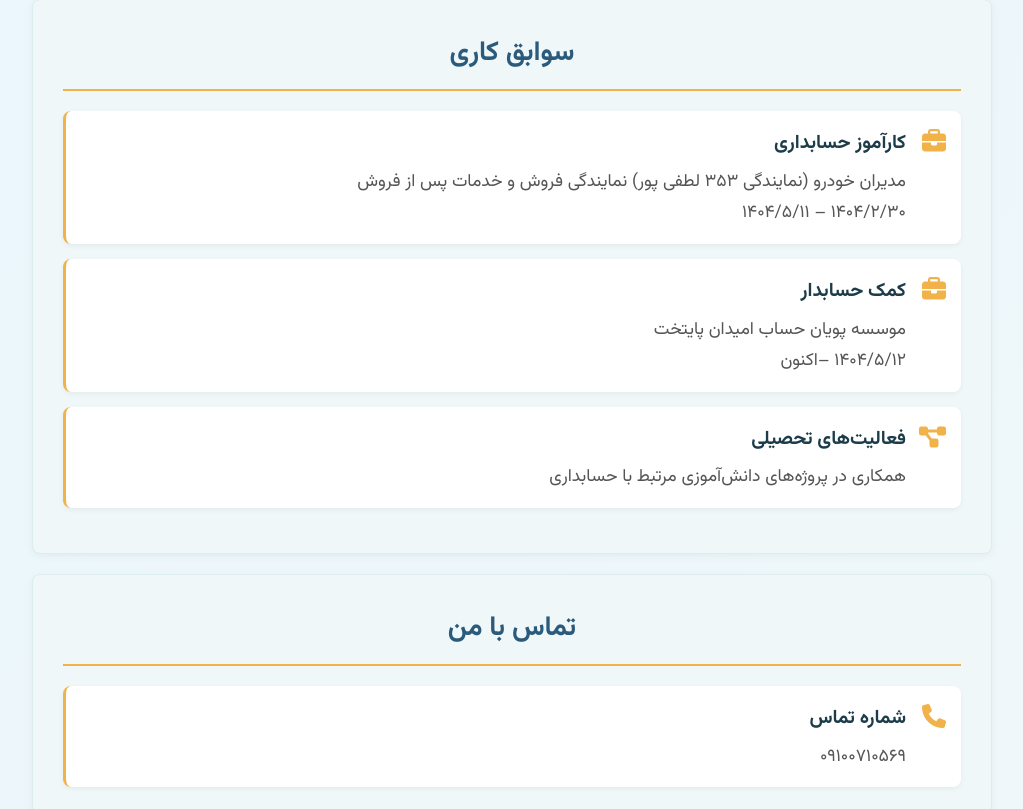
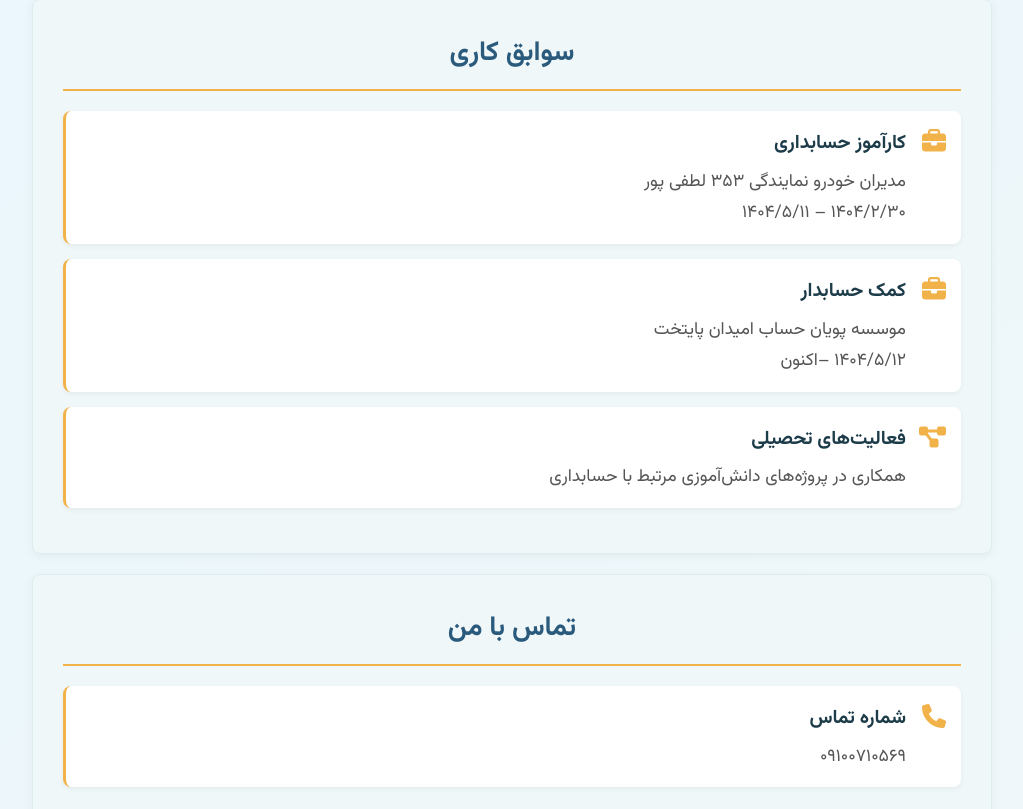
Before and after one commit to AmiriZanganeh/accountant, a plain HTML site: page index.html in a window 1280 px wide. Shown: the part 2037-2846 px from the top of the page, without its empty margins (128-1151 px from the left). Drawn offline with Linux system fonts and the light colour scheme.

Commit message:
Update index.html

```diff
--- a/index.html
+++ b/index.html
@@ -647,7 +647,7 @@
           <i class="fas fa-briefcase"></i>
           <div class="info-text">
             <h3>کارآموز حسابداری</h3>
-            <p>مدیران خودرو (نمایندگی ۳۵۳ لطفی پور) نمایندگی فروش و خدمات پس از فروش</p>
+            <p>مدیران خودرو نمایندگی ۳۵۳ لطفی پور </p>
             <p>۱۴۰۴/۲/۳۰ – ۱۴۰۴/۵/۱۱</p>
           </div>
         </div>
@@ -657,7 +657,7 @@
           <div class="info-text">
             <h3>کمک حسابدار </h3>
             <p>موسسه پویان حساب امیدان پایتخت </p>
-            <p>۱۴۰۴/۵/۱۲ –اکنون </p>
+            <p>۱۴۰۴/۵/۱۲  –اکنون </p>
           </div>
         </div>
 
```
